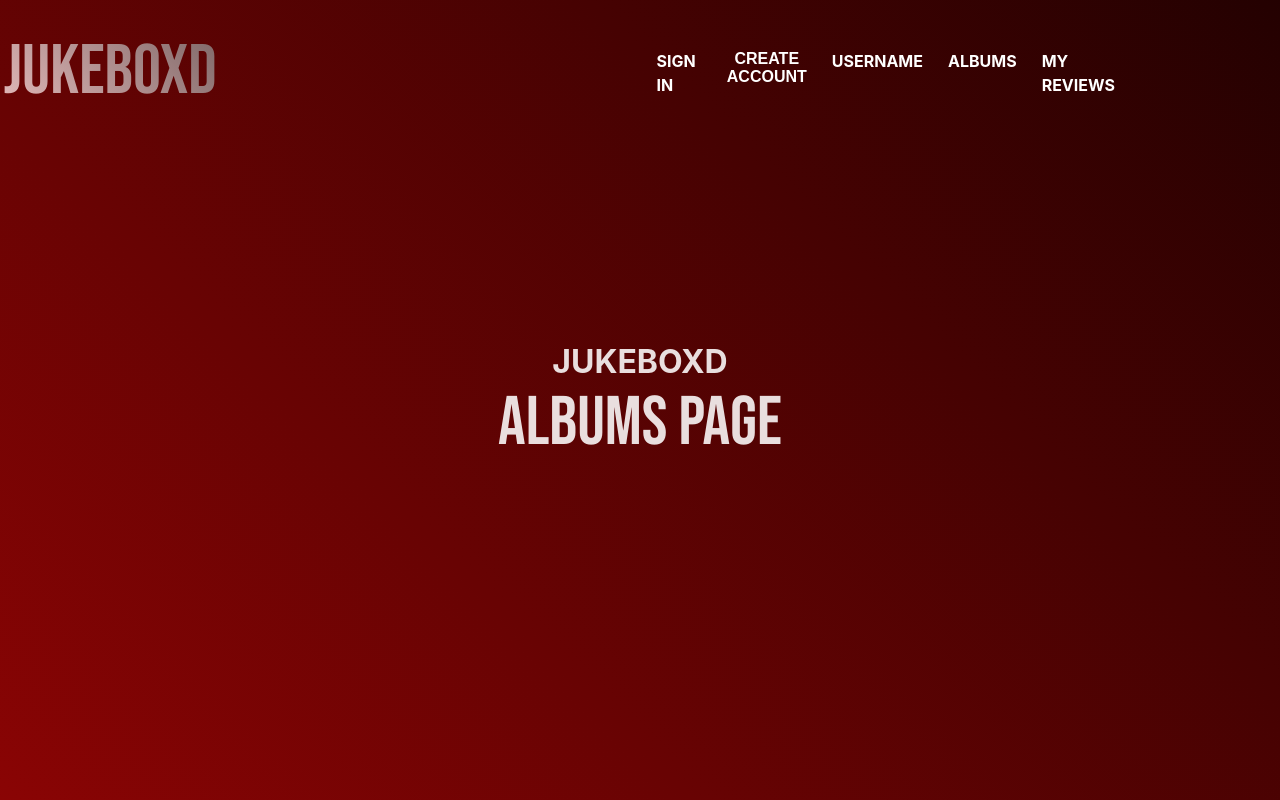
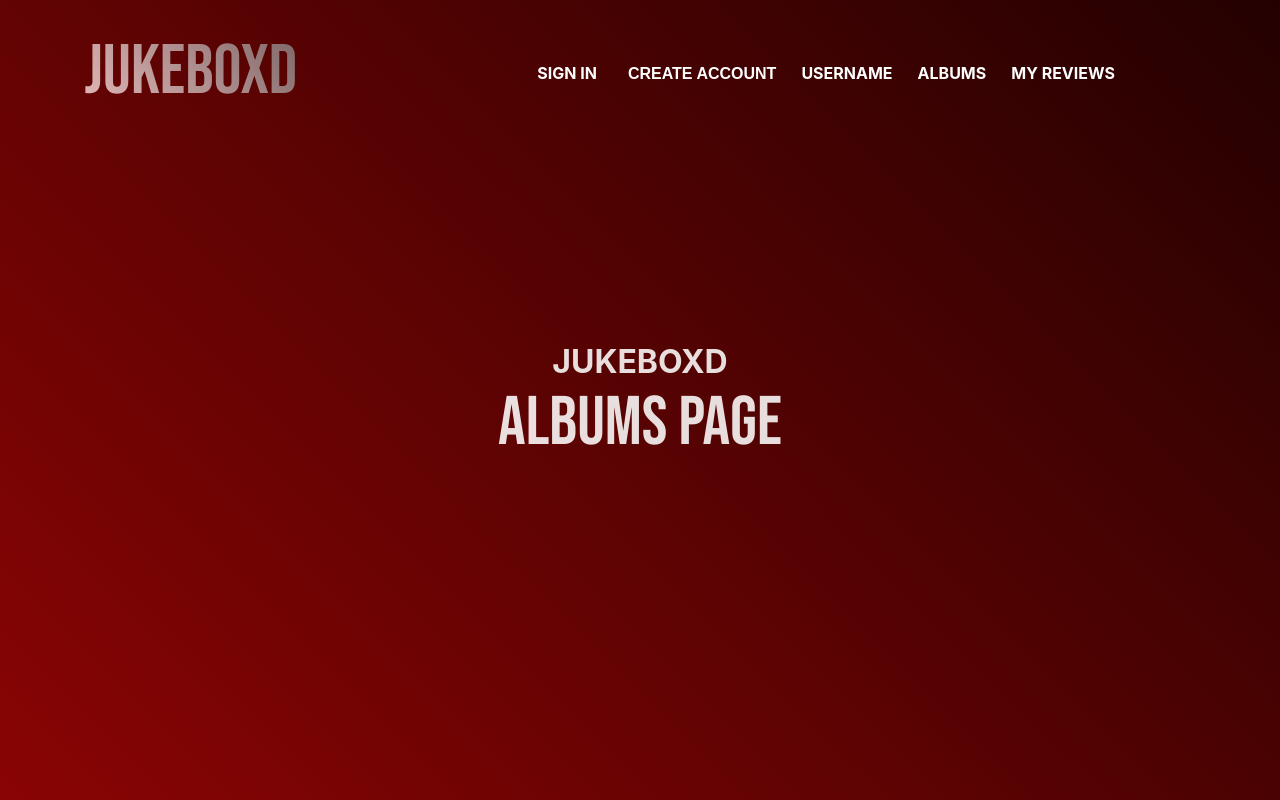
Before and after one commit to shaaronl/jukeboxd, a React (Vite) app in the folder packages/react-frontend/: page /Albums in a window 1280 px wide. Built offline with nearby package versions, Linux system fonts and the light colour scheme.

Commit message:
changed styling for navbar with logo by decreasing right margin

```diff
--- a/packages/react-frontend/src/routes/Navbar.css
+++ b/packages/react-frontend/src/routes/Navbar.css
@@ -13,7 +13,7 @@
 .navbar-logo {
     font-family: 'Bebas Neue', sans-serif;
     font-size: 70px;
-    margin-right: 400px;
+    margin-right: 200px;
 
 }
 nav ul{
```
